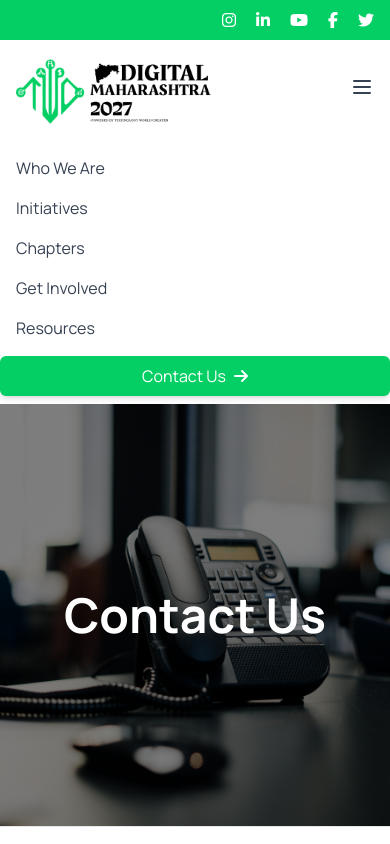
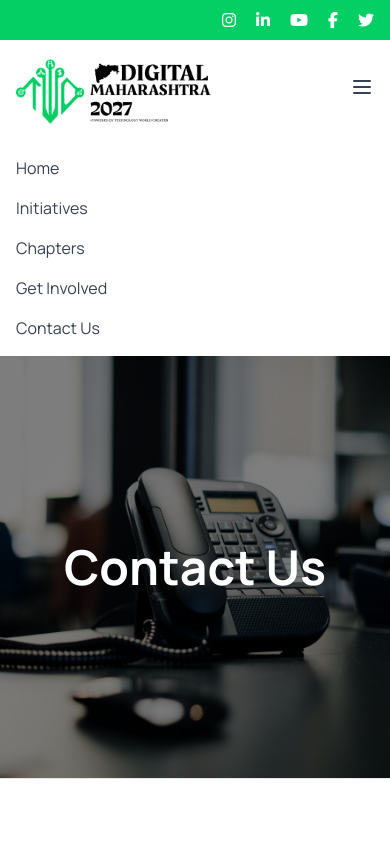
Before and after one commit to Technology-World-Creater/digital-mh-2027, a Next.js app: page /ContactUs in a window 390 px wide. Both pictures are taken after a click on the button 362 px from the left and 87 px from the top of the page. Shown: the top 844 px of the page. Built offline with nearby package versions, Linux system fonts and the light colour scheme.

Commit message:
refactor(navbar): improve navigation links and contact us button
- Replace placeholder href "#" with actual paths for Home and ContactUs links
- Convert ContactUs button to a proper Link component
- Update mobile menu links to match desktop navigation
- Remove unused React import from ContactUs page

```diff
--- a/src/app/ContactUs/page.tsx
+++ b/src/app/ContactUs/page.tsx
@@ -1,5 +1,3 @@
-import React from "react";
-
 import ContactUsHero from "./components/ContactUsHero";
 
 const ContactUs = () => {
--- a/src/components/layout/Navbar.tsx
+++ b/src/components/layout/Navbar.tsx
@@ -46,7 +46,7 @@ const Navbar = () => {
           {/* Navigation Links */}
           <div className="hidden lg:flex space-x-8">
             <Link
-              href="#"
+              href="/"
               className="text-gray-700 hover:text-[#03CF65] font-medium"
             >
               Home
@@ -72,10 +72,13 @@ const Navbar = () => {
           </div>
 
           {/* Contact Us Button */}
-          <button className="hidden lg:flex bg-[#03CF65] text-white px-6 py-2 rounded-md shadow-md hover:bg-green-600 transition duration-300 items-center space-x-2">
+          <Link
+            href="/ContactUs"
+            className="hidden lg:flex bg-[#03CF65] text-white px-6 py-2 rounded-md shadow-md hover:bg-green-600 transition duration-300 items-center space-x-2"
+          >
             <span>Contact Us</span>
             <i className="fas fa-arrow-right"></i>
-          </button>
+          </Link>
 
           {/* Mobile Menu Button */}
           <div className="lg:hidden">
@@ -105,10 +108,10 @@ const Navbar = () => {
         {isMobileMenuOpen && (
           <div className="md:hidden bg-white py-2">
             <Link
-              href="#"
+              href="/"
               className="block px-4 py-2 text-gray-700 hover:bg-gray-100"
             >
-              Who We Are
+              Home
             </Link>
             <Link
               href="#"
@@ -129,15 +132,11 @@ const Navbar = () => {
               Get Involved
             </Link>
             <Link
-              href="#"
+              href="/ContactUs"
               className="block px-4 py-2 text-gray-700 hover:bg-gray-100"
             >
-              Resources
+              Contact Us
             </Link>
-            <button className="w-full text-left bg-[#03CF65] text-white px-4 py-2 mt-2 rounded-md shadow-md hover:bg-green-600 transition duration-300 flex items-center justify-center space-x-2">
-              <span>Contact Us</span>
-              <i className="fas fa-arrow-right"></i>
-            </button>
           </div>
         )}
       </div>
```
